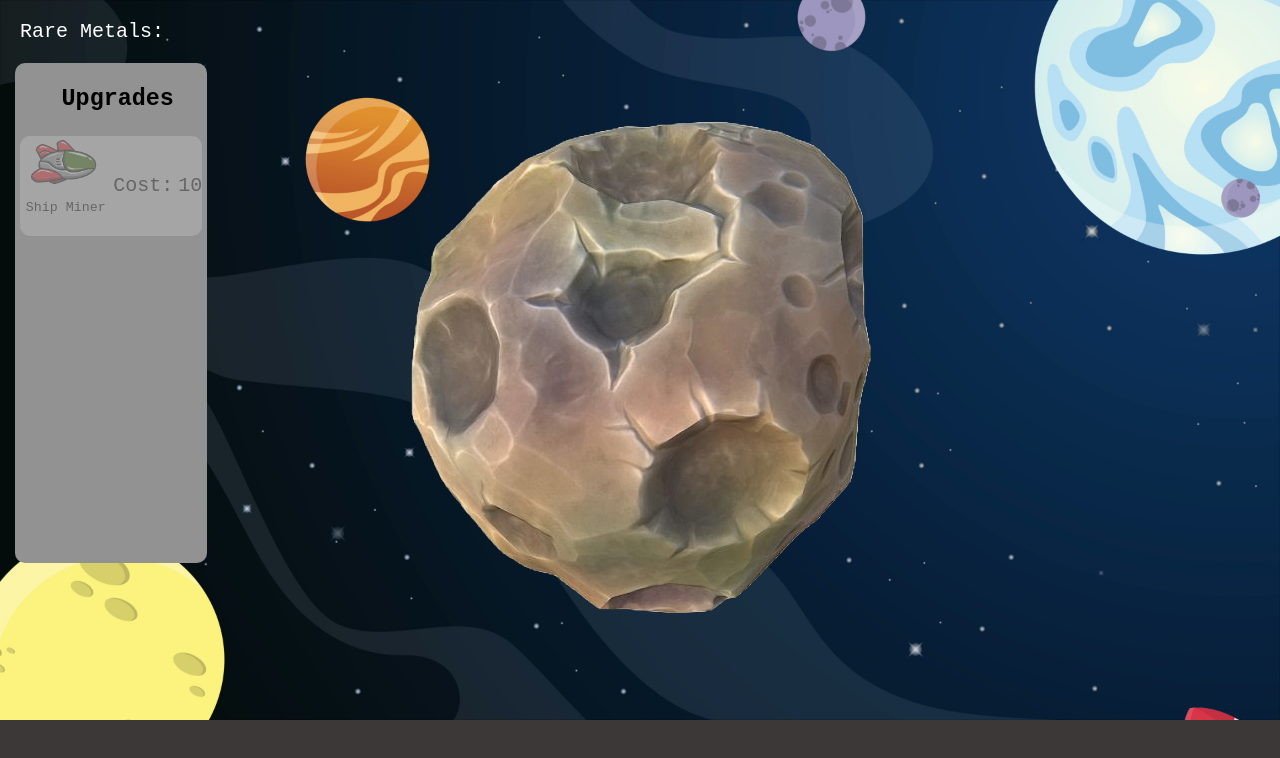
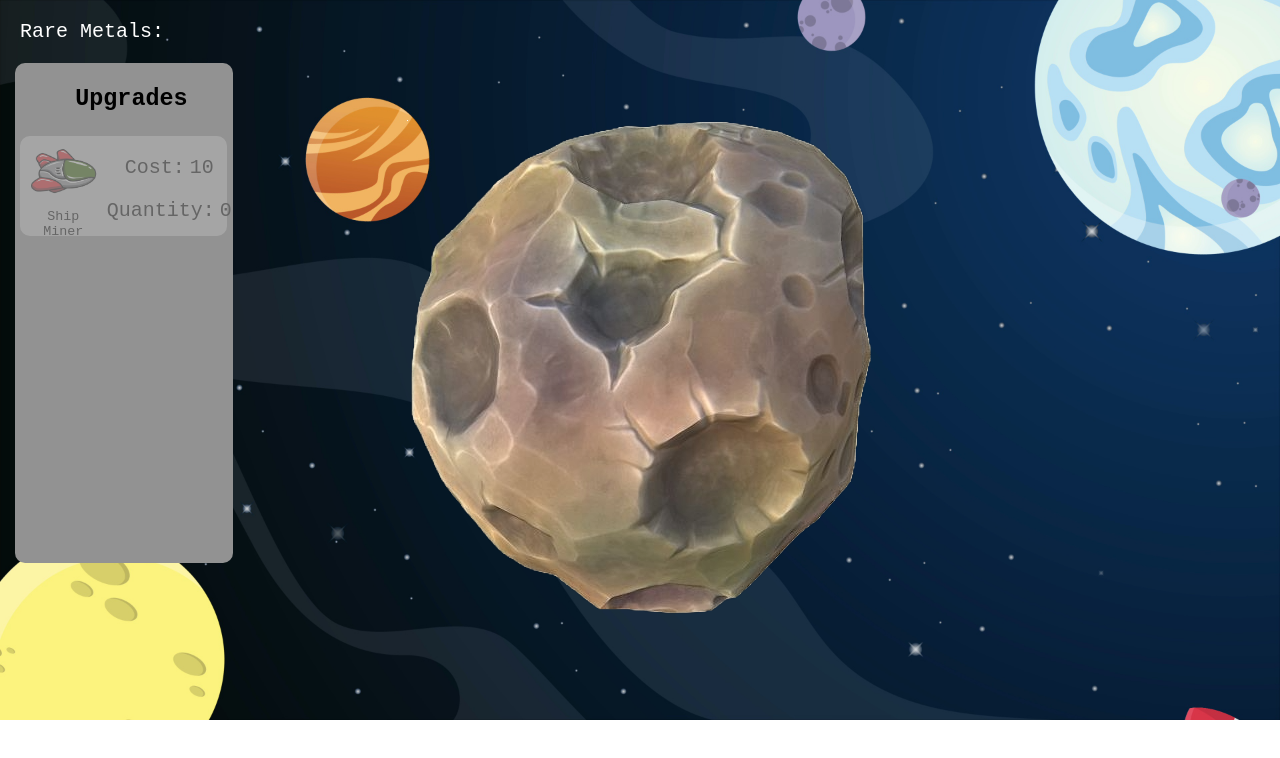
Before and after one commit to K0rmir/asteroidclicker, a plain HTML site: page index.html in a window 1280 px wide. Drawn offline with Linux system fonts and the light colour scheme.

```diff
--- a/app.js
+++ b/app.js
@@ -17,6 +17,8 @@ asteroidBtn.addEventListener("click", clickAsteroid);
 // Ship Miner Plus +1 per second //
 
 const shipMinerBtn = document.getElementById("shipMinerBtn");
+const shipMinerQuantity = document.getElementById("shipMinerQuantity");
+let shipMinerQuantityCount = 0;
 
 const shipMinerUpgrade = () => {
     setInterval(function(){
@@ -24,6 +26,9 @@ const shipMinerUpgrade = () => {
         score.textContent = counter;
         localStorage.setItem("localScore", counter);
     }, 1000);
+    shipMinerQuantityCount ++;
+    shipMinerQuantity.textContent = shipMinerQuantityCount;
+    localStorage.setItem("shipMinerQuantity", shipMinerQuantityCount);
 }
 
 shipMinerBtn.addEventListener("click", shipMinerUpgrade);
@@ -51,11 +56,12 @@ const shipMinerBuy = () => {
     counter -= shipMinerCost;
     score.textContent = counter;
     upgrade1.classList.add("notAvailable");
-    shipMinerCost = Math.floor(shipMinerCost *= 1.5);
+    shipMinerCost = Math.floor(shipMinerCost *= 1.1);
     shipMinerPrice.textContent = shipMinerCost;
 }
 
 shipMinerBtn.addEventListener("click", shipMinerBuy);
+
 
 // Local Storage //
 // Function to retrieve score from localstorage and set counter on page reload //
--- a/index.html
+++ b/index.html
@@ -23,10 +23,17 @@
               alt="A cartoon image of a spaceship" />
             <p>Ship Miner</p>
           </button>
-          <div class="cost">
-            <p>Cost:</p>
-            <p id="shipMinerCost">10</p>
+          <div class="costAndQuantity">
+            <div class="cost">
+              <p>Cost:</p>
+              <p id="shipMinerCost">10</p>
+            </div>
+            <div class="quantity">
+              <p>Quantity:</p>
+              <p id="shipMinerQuantity">0</p>
+            </div>
           </div>
+
         </div>
       </div>
 
--- a/style.css
+++ b/style.css
@@ -3,7 +3,6 @@ body {
     box-sizing: border-box;
     width: 100%;
     height: 100%;
-    background-color: rgb(60, 56, 56);
     background-image: url(./images/space\ background\ 2.jpeg);
     background-size: cover;
     background-repeat: no-repeat;
@@ -39,7 +38,7 @@ body {
 /* Upgrade Styles */
 /* ## Upgrade Bar ## */
 .upgradesBar {
-    width: 15%;
+    width: 17%;
     height: 500px;
     display: flex;
     flex-direction: column;
@@ -59,6 +58,28 @@ body {
     align-items: center;
     gap: 5px;
 }
+/* Upgrade Quanity Styles  */
+
+.costAndQuantity {
+    display: flex;
+    flex-direction: column;
+    align-items: center;
+    margin: 0;
+    padding-right: 15px;
+}
+
+.quantity {
+    display: flex;
+    justify-content: center;
+    margin: 0;
+    gap: 5px;
+}
+
+.quantity p {
+    margin: 0;
+}
+
+
 /* ShipMiner / Upgrade 1 Styles */
 #upgrade1 {
     display: flex;
@@ -88,6 +109,8 @@ body {
     height: 60px;
     font-family: monospace;
     color: black;
+    padding-left: 25px;
+    padding-top: 10px;
 }
 
 #shipMinerBtn:hover {
```
